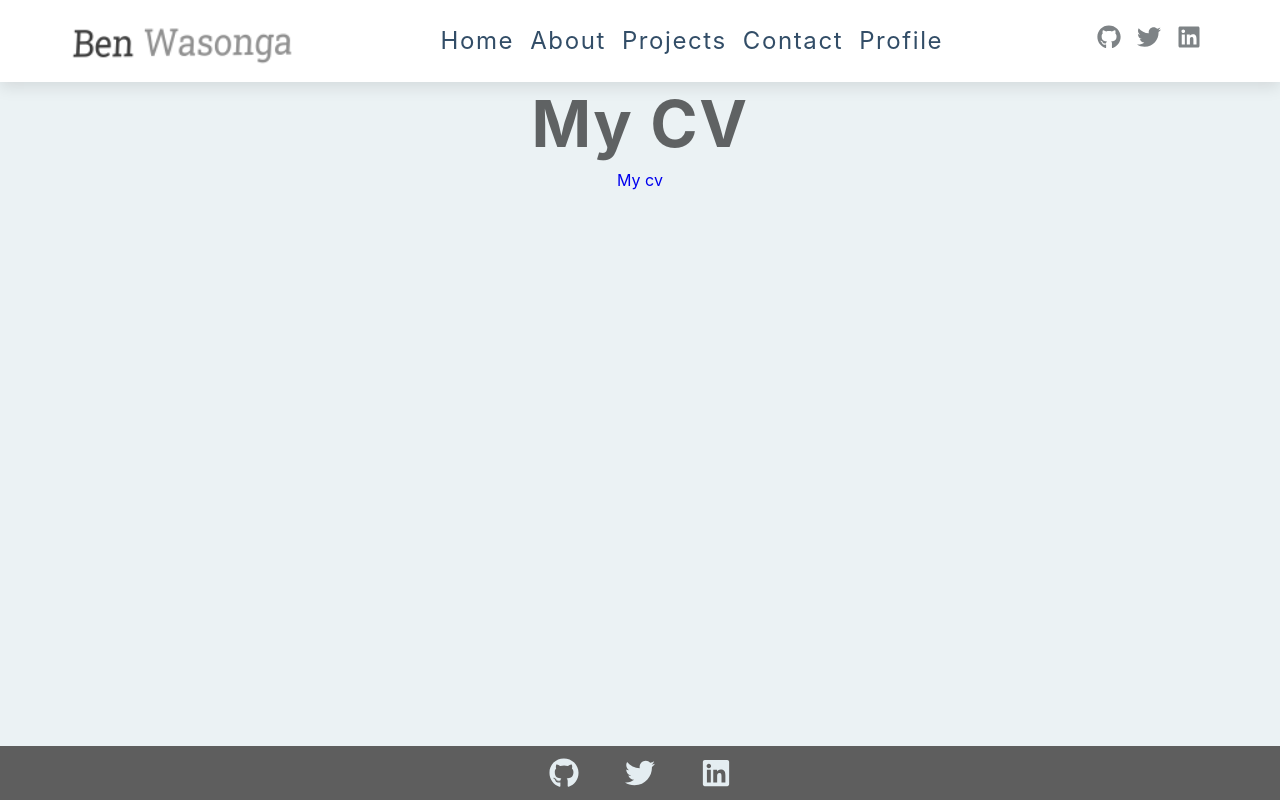
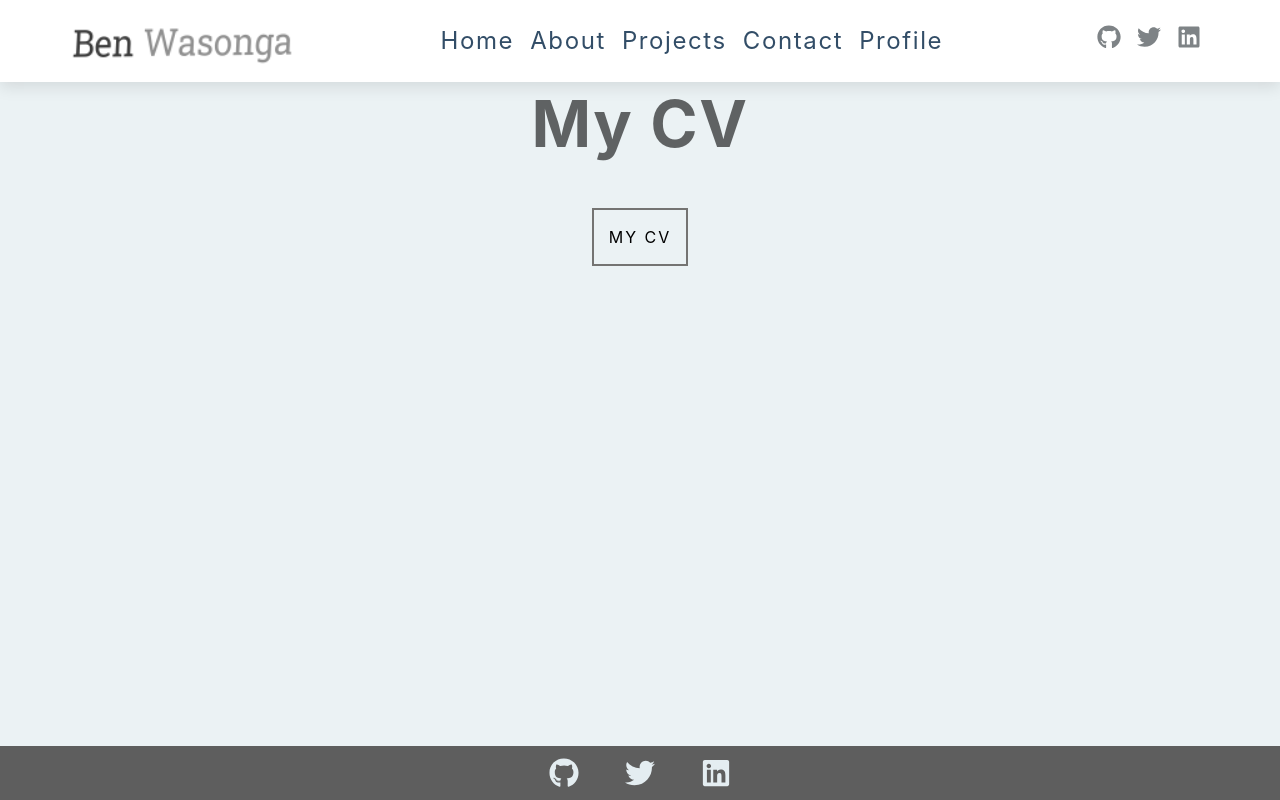
Before and after one commit to bmwasonga/portfolio-react, a React (Create React App) app: page /profile in a window 1280 px wide. Built offline with nearby package versions, Linux system fonts and the light colour scheme.

Commit message:
something on the profile

```diff
--- a/src/components/pages/About/aboutData.js
+++ b/src/components/pages/About/aboutData.js
@@ -24,15 +24,15 @@ export const know = [
 
 export const learning = [
   {
-    id: 5,
+    id: 1,
     icon: <SiMaterialUi />,
   },
   {
-    id: 6,
+    id: 2,
     icon: <DiNodejs />,
   },
   {
-    id: 6,
+    id: 3,
     icon: <SiMongodb />,
   },
 ];
--- a/src/components/pages/Profile/Profile.js
+++ b/src/components/pages/Profile/Profile.js
@@ -8,7 +8,7 @@ function Profile() {
       <div className="prof-btn">
         <a
           href="https://drive.google.com/file/d/1ZPOlhl9NHMBbHD9059X_9Thj-S-c94XQ/view?usp=sharing"
-          download="true"
+          target="blank"
         >
           My cv
         </a>
--- a/src/components/pages/Profile/styles.css
+++ b/src/components/pages/Profile/styles.css
@@ -0,0 +1,14 @@
+.prof-btn {
+  padding-top: 40px;
+}
+
+.prof-btn a {
+  text-decoration: none;
+  border: 2px solid #747472;
+  padding: 15px;
+  color: #000;
+  text-transform: uppercase;
+  letter-spacing: 2px;
+  position: relative;
+  display: inline-block;
+}
```
Also changed, not shown: src/components/Data.js (+1 -10 lines).
